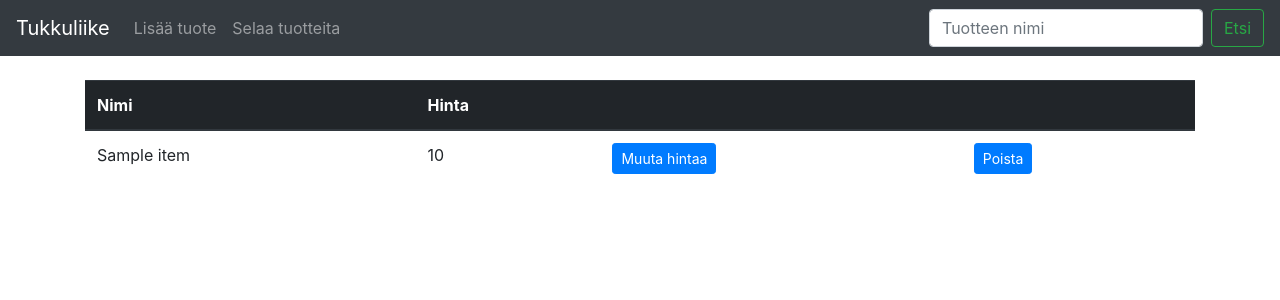
After one commit to thalvari/Tukkuliike, a Flask app: page /items/ in a window 1280 px wide. The commit adds this page. Shown: the top 300 px of the page. Run offline with Flask 2, Linux system fonts and the light colour scheme; tables that the repository leaves empty hold one stand-in row (values such as "Sample post"); some libraries are stand-ins or nearby versions.

Commit message:
Lisätty malleja ja näkymiä tuotteille

```diff
--- /dev/null
+++ b/application/items/views.py
@@ -0,0 +1,51 @@
+from flask import redirect, render_template, request, url_for
+
+from application import app, db
+from application.items.models import Item
+
+
+@app.route("/items/")
+def items_index():
+    return render_template("items/list.html", items=Item.query.all())
+
+
+@app.route("/items/new/")
+def items_form():
+    return render_template("items/new.html")
+
+
+@app.route("/items/new/", methods=["POST"])
+def items_create():
+    item = Item(request.form.get("name"), request.form.get("price"))
+    db.session.add(item)
+    db.session.commit()
+    return redirect(url_for("items_index"))
+
+
+@app.route("/items/change_price/<item_id>/")
+def items_change_price_form(item_id):
+    return render_template("items/change_price.html", item=Item.query.get(item_id))
+
+
+@app.route("/items/change_price/<item_id>/", methods=["POST"])
+def items_change_price(item_id):
+    item = Item.query.get(item_id)
+    new_price = request.form.get("new_price")
+    if new_price:
+        item.price = new_price
+    db.session().commit()
+    return redirect(url_for("items_index"))
+
+
+@app.route("/items/delete/<item_id>/")
+def items_delete(item_id):
+    item = Item.query.get(item_id)
+    db.session.delete(item)
+    db.session().commit()
+    return redirect(url_for("items_index"))
+
+
+@app.route("/items/find/", methods=["POST"])
+def items_find():
+    query = request.form.get("query")
+    return render_template("items/list.html", items=Item.query.filter_by(name=query).all())
--- a/application/templates/index.html
+++ b/application/templates/index.html
@@ -2,6 +2,6 @@
 
 {% block body %}
     <p>
-        Hello world!
+        Tervetuloa!
     </p>
 {% endblock %}
--- /dev/null
+++ b/application/templates/items/list.html
@@ -0,0 +1,34 @@
+{% extends "layout.html" %}
+
+{% block body %}
+
+    <table class="table">
+        <thead class="thead-dark">
+        <tr>
+            <th scope="col">Nimi</th>
+            <th scope="col">Hinta</th>
+            <th scope="col"></th>
+            <th scope="col"></th>
+        </tr>
+        </thead>
+        <tbody>
+        {% for item in items %}
+            <tr>
+                <td>{{ item.name }}</td>
+                <td>{{ item.price }}</td>
+                <td>
+                    <form action="{{ url_for('items_change_price_form', item_id=item.id) }}">
+                        <button type="submit" class="btn btn-primary btn-sm">Muuta hintaa</button>
+                    </form>
+                </td>
+                <td>
+                    <form action="{{ url_for('items_delete', item_id=item.id) }}">
+                        <button type="submit" class="btn btn-primary btn-sm">Poista</button>
+                    </form>
+                </td>
+            </tr>
+        {% endfor %}
+        </tbody>
+    </table>
+
+{% endblock %}
--- a/application/templates/layout.html
+++ b/application/templates/layout.html
@@ -2,14 +2,51 @@
 <html>
 <head>
     <meta charset="utf-8">
+    <meta name="viewport" content="width=device-width, initial-scale=1, shrink-to-fit=no">
     <title>Tukkuliike</title>
+    <link rel="stylesheet" href="https://stackpath.bootstrapcdn.com/bootstrap/4.1.1/css/bootstrap.min.css"
+          integrity="sha384-WskhaSGFgHYWDcbwN70/dfYBj47jz9qbsMId/iRN3ewGhXQFZCSftd1LZCfmhktB" crossorigin="anonymous">
 </head>
 
-<body>
-{% block body %}
-    <p>
-        Sisältö.
-    </p>
-{% endblock %}
+<nav class="navbar navbar-expand-md navbar-dark bg-dark mb-4">
+    <a class="navbar-brand" href="/">Tukkuliike</a>
+    <button class="navbar-toggler" type="button" data-toggle="collapse" data-target="#navbarCollapse"
+            aria-controls="navbarCollapse" aria-expanded="false" aria-label="Toggle navigation">
+        <span class="navbar-toggler-icon"></span>
+    </button>
+    <div class="collapse navbar-collapse" id="navbarCollapse">
+        <ul class="navbar-nav mr-auto">
+            <li class="nav-item">
+                <a class="nav-link" href="{{ url_for('items_form') }}">Lisää tuote</a>
+            </li>
+            <li class="nav-item">
+                <a class="nav-link" href="{{ url_for('items_index') }}">Selaa tuotteita</a>
+            </li>
+        </ul>
+        <form class="form-inline mt-2 mt-md-0" method="POST" action="{{ url_for('items_find') }}">
+            <input class="form-control mr-sm-2" type="text" placeholder="Tuotteen nimi" aria-label="Search"
+                   name="query">
+            <button class="btn btn-outline-success my-2 my-sm-0" type="submit">Etsi</button>
+        </form>
+    </div>
+</nav>
+
+<main role="main" class="container">
+    {% block body %}
+        <p>
+            Sisältö.
+        </p>
+    {% endblock %}
+</main>
+
+<script src="https://code.jquery.com/jquery-3.3.1.slim.min.js"
+        integrity="sha384-q8i/X+965DzO0rT7abK41JStQIAqVgRVzpbzo5smXKp4YfRvH+8abtTE1Pi6jizo"
+        crossorigin="anonymous"></script>
+<script src="https://cdnjs.cloudflare.com/ajax/libs/popper.js/1.14.3/umd/popper.min.js"
+        integrity="sha384-ZMP7rVo3mIykV+2+9J3UJ46jBk0WLaUAdn689aCwoqbBJiSnjAK/l8WvCWPIPm49"
+        crossorigin="anonymous"></script>
+<script src="https://stackpath.bootstrapcdn.com/bootstrap/4.1.1/js/bootstrap.min.js"
+        integrity="sha384-smHYKdLADwkXOn1EmN1qk/HfnUcbVRZyYmZ4qpPea6sjB/pTJ0euyQp0Mk8ck+5T"
+        crossorigin="anonymous"></script>
 </body>
 </html>
--- a/requirements.txt
+++ b/requirements.txt
@@ -1,7 +1,9 @@
 click==6.7
 Flask==1.0.2
+Flask-SQLAlchemy==2.3.2
 gunicorn==19.8.1
 itsdangerous==0.24
 Jinja2==2.10
 MarkupSafe==1.0
+SQLAlchemy==1.2.7
 Werkzeug==0.14.1
```
Also changed, not shown: application/__init__.py (+10 -0 lines), application/items/models.py (added, +11 -0 lines), application/templates/items/change_price.html (added, +17 -0 lines), application/templates/items/new.html (added, +17 -0 lines), application/items/__init__.py (added), documentation/käyttötapauskaavio.png, documentation/tietokantakaavio.png, 1 other file.
